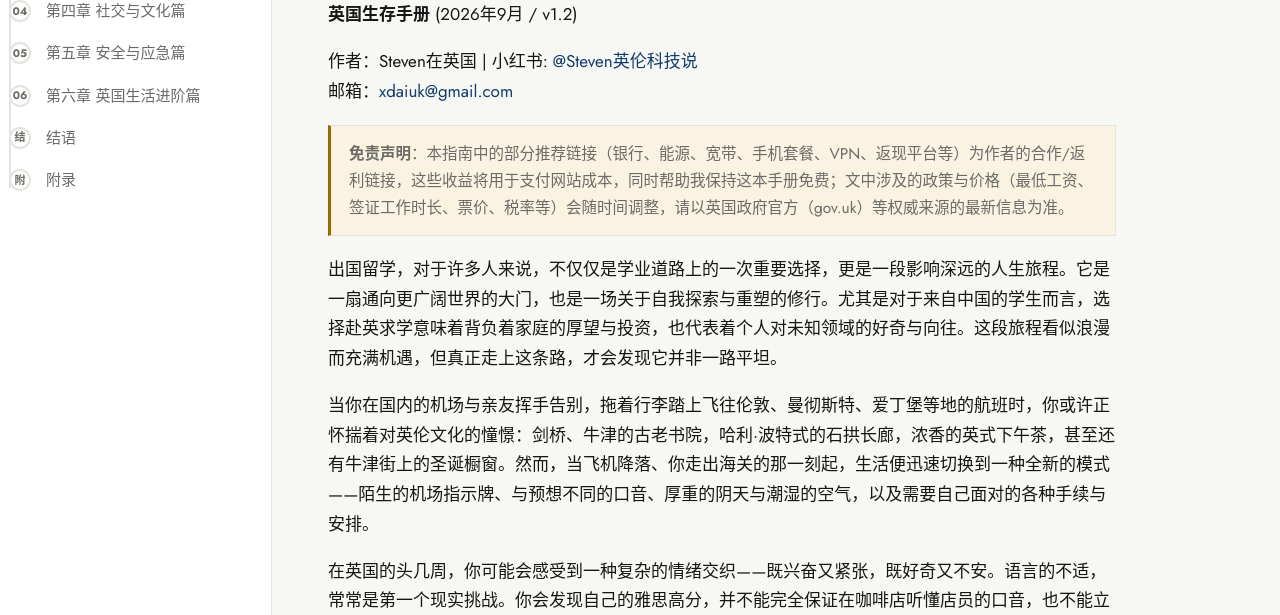
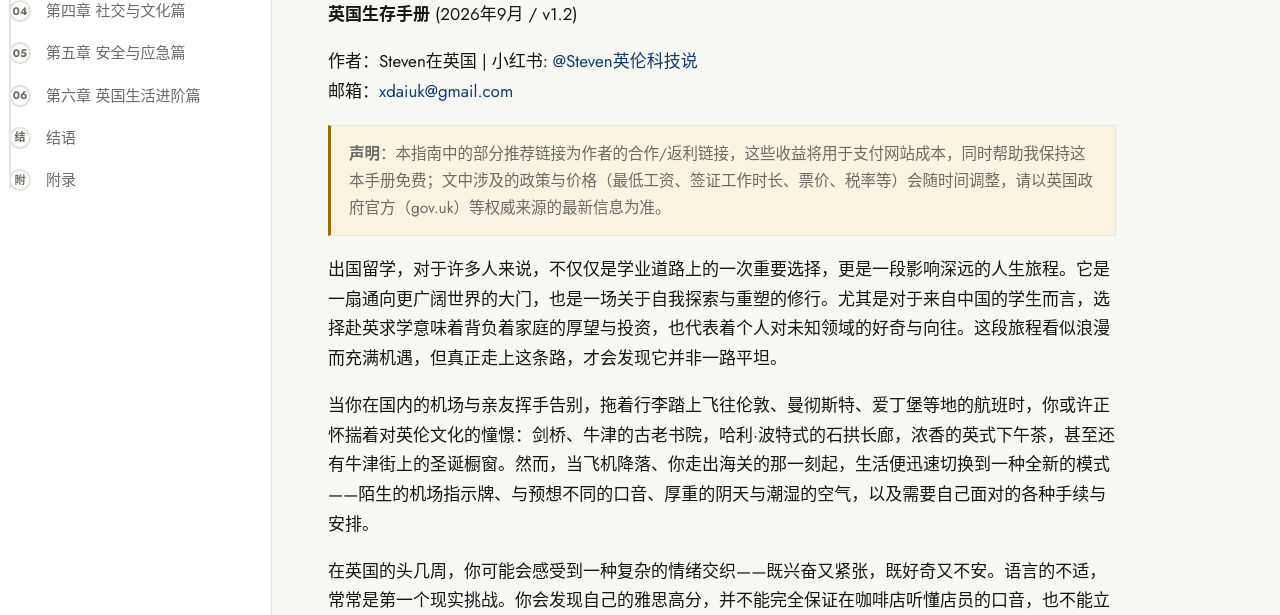
Before and after one commit to ukzhinan/ukzhinan.github.io, a Jekyll site: the page built from index.md, in a window 1280 px wide and 900 px high, cut to the strip 285-900 px from the top of the window. Built offline with Jekyll 4.4.1, drawn with Linux system fonts in a browser that asks for light colours.

Commit message:
Update footer to 小红书 link; revise home disclaimer
Co-Authored-By: Claude Code <noreply@anthropic.com>

```diff
--- a/_includes/footer.html
+++ b/_includes/footer.html
@@ -1,3 +1,3 @@
 <footer class="footer">
-  <p>英国生存手册 · by Steven在英国 · <a href="https://silken-mule-579.notion.site/23a3dcda1bed8042a8fae1f7bd2a3873">网页版（实时更新）</a></p>
+  <p>英国生存手册 · by Steven在英国 · <a href="https://www.xiaohongshu.com/user/profile/5f8aebe4000000000101f6f4">小红书</a></p>
 </footer>
--- a/index.md
+++ b/index.md
@@ -13,7 +13,7 @@ order: 1
 作者：Steven在英国 | 小红书: [@Steven英伦科技说](https://www.xiaohongshu.com/user/profile/5f8aebe4000000000101f6f4)
 邮箱：[xdaiuk@gmail.com](mailto:xdaiuk@gmail.com)
 
-> **免责声明**：本指南中的部分推荐链接（银行、能源、宽带、手机套餐、VPN、返现平台等）为作者的合作/返利链接，这些收益将用于支付网站成本，同时帮助我保持这本手册免费；文中涉及的政策与价格（最低工资、签证工作时长、票价、税率等）会随时间调整，请以英国政府官方（gov.uk）等权威来源的最新信息为准。
+> **声明**：本指南中的部分推荐链接为作者的合作/返利链接，这些收益将用于支付网站成本，同时帮助我保持这本手册免费；文中涉及的政策与价格（最低工资、签证工作时长、票价、税率等）会随时间调整，请以英国政府官方（gov.uk）等权威来源的最新信息为准。
 {: .callout .callout-warning}
 
 出国留学，对于许多人来说，不仅仅是学业道路上的一次重要选择，更是一段影响深远的人生旅程。它是一扇通向更广阔世界的大门，也是一场关于自我探索与重塑的修行。尤其是对于来自中国的学生而言，选择赴英求学意味着背负着家庭的厚望与投资，也代表着个人对未知领域的好奇与向往。这段旅程看似浪漫而充满机遇，但真正走上这条路，才会发现它并非一路平坦。
```
